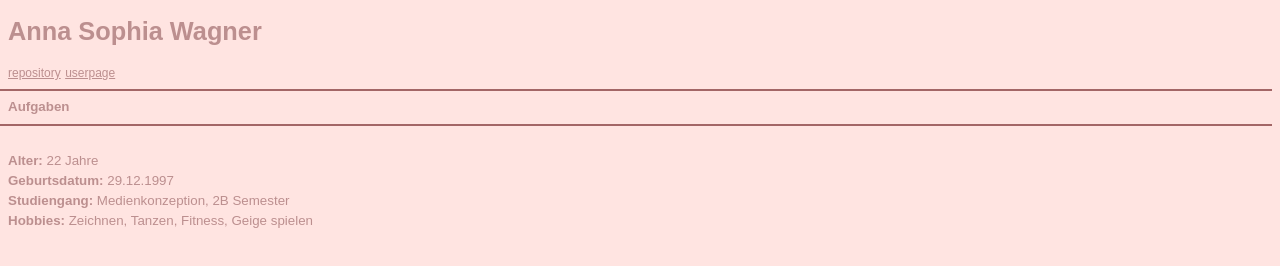
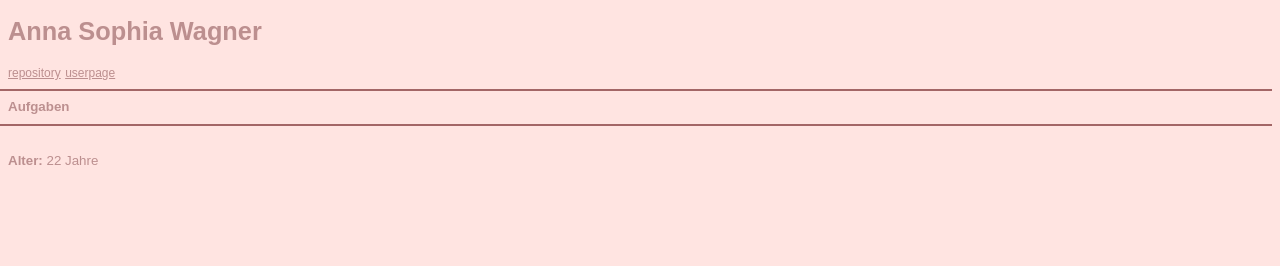
Before and after one commit to annasophiawagner/EIA2.github.io, a plain HTML site: page Steckbrief/steckbrief.htm in a window 1280 px wide. Drawn offline with Linux system fonts and the light colour scheme.

Commit message:
git commit -m "steckbrief"

```diff
--- a/Steckbrief/steckbrief.htm
+++ b/Steckbrief/steckbrief.htm
@@ -49,9 +49,7 @@ a:hover {
     </nav><hr class="line">
     <div class="Inhalt">
     <p><b>Alter:</b> 22 Jahre</p>
-    <p><b>Geburtsdatum:</b> 29.12.1997</p>
-    <p><b>Studiengang:</b> Medienkonzeption, 2B Semester</p>
-    <p><b>Hobbies:</b> Zeichnen, Tanzen, Fitness, Geige spielen</p>
+
 </div>
 </body>
 </html>
```
